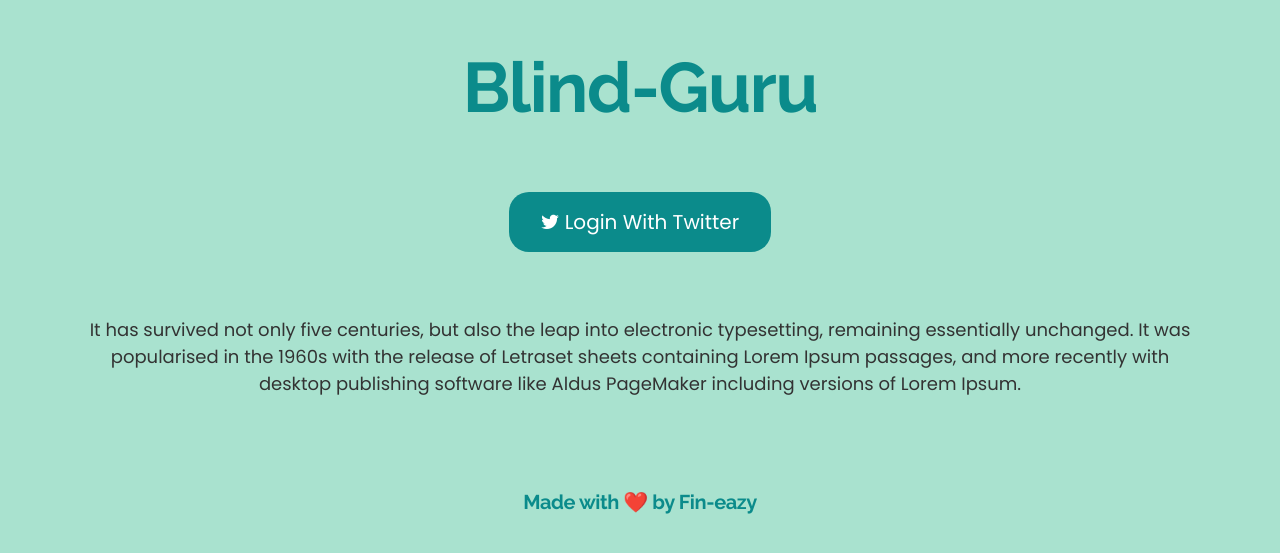
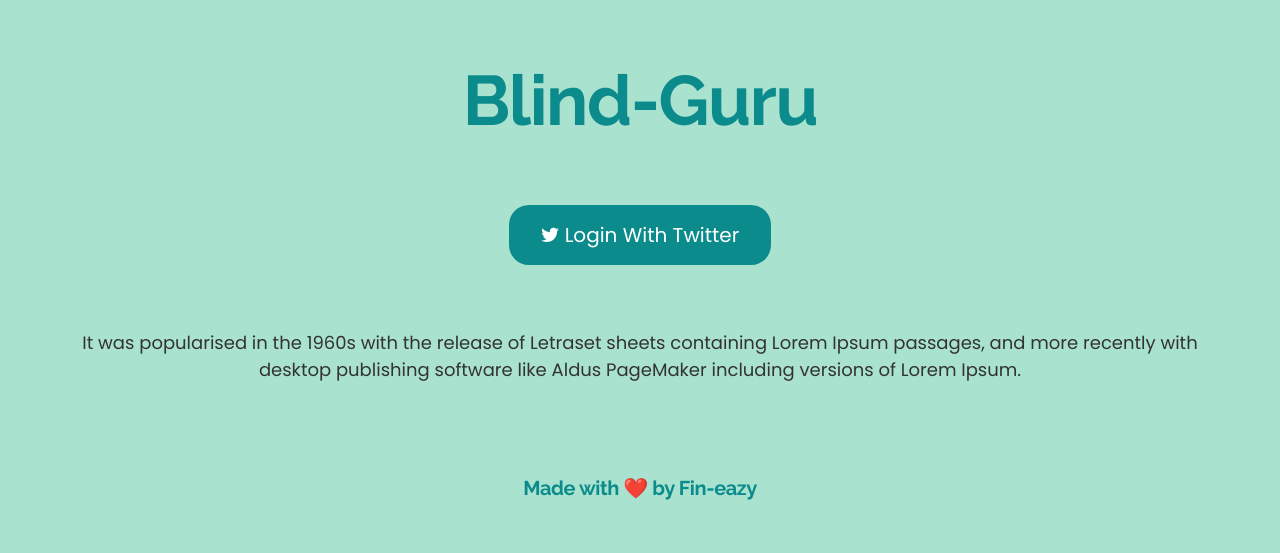
Before and after one commit to salmanpary/Blind-Guru-Web, a Next.js app in the folder blind-guru/: page /home in a window 1280 px wide. Shown: the part 125-678 px from the top of the page. Built offline with nearby package versions, Linux system fonts and the light colour scheme.

Commit message:
Dashboard UI Updated

```diff
--- a/blind-guru/pages/home.js
+++ b/blind-guru/pages/home.js
@@ -19,7 +19,7 @@ function home()
           < div className="landing">
             <div className="heading">Blind-Guru</div>
             <button className="login-btn" onClick={Login}><i className="fa fa-twitter"></i>  Login With Twitter</button>
-            <div className="description">It has survived not only five centuries, but also the leap into electronic typesetting, remaining essentially unchanged. It was popularised in the 1960s with the release of Letraset sheets containing Lorem Ipsum passages, and more recently with desktop publishing software like Aldus PageMaker including versions of Lorem Ipsum.</div>
+            <div className="description">It was popularised in the 1960s with the release of Letraset sheets containing Lorem Ipsum passages, and more recently with desktop publishing software like Aldus PageMaker including versions of Lorem Ipsum.</div>
         </div>
       </main>
       <Footer/>
```
